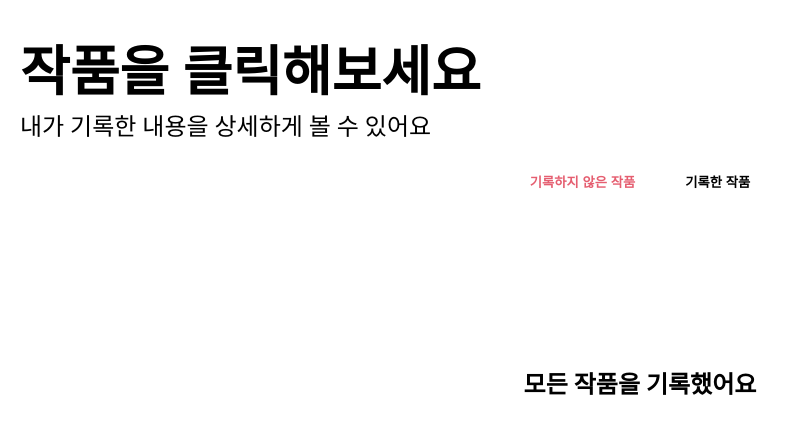
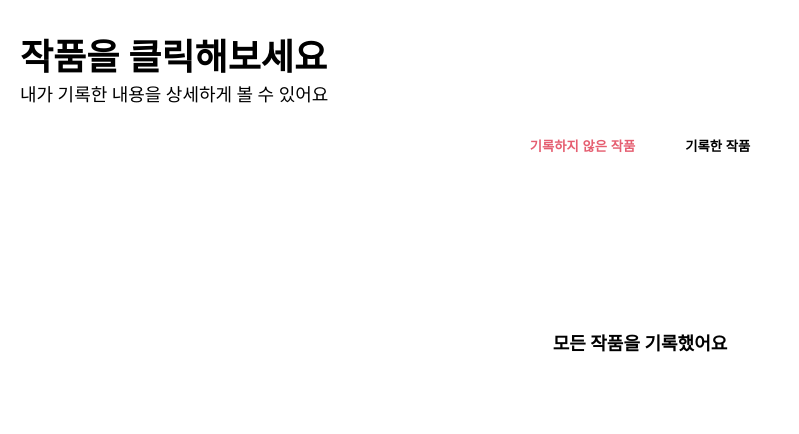
Before and after one commit to lorraine98/ghibli-diary, a plain HTML site: page index.html in a window 1280 px wide. Shown: the part 52-486 px from the top of the page, without its empty margins (0-799 px from the left). Drawn offline with Linux system fonts and the light colour scheme; no server answers.

Commit message:
Refactor

```diff
--- a/api/private-requester.js
+++ b/api/private-requester.js
@@ -7,6 +7,7 @@ const createOptionsWithAccessToken = async (options = {}) => {
 
   if (!accessToken) {
     const { data, ok } = await requester.post("/api/v1/auth/login");
+
     if (!ok) {
       console.error(errorMessage.failToLogin);
       return options;
--- a/api/requester.js
+++ b/api/requester.js
@@ -17,16 +17,14 @@ const request = async (path, options = {}) => {
   try {
     const response = await fetch(uri, options);
 
-    const hasContent =
-      response.headers.has("Content-Length") &&
-      response.headers.get("Content-Length") !== "0";
+    const hasContent = +response.headers.get("Content-Length") > 0;
 
     const isJsonResponse = response.headers
       .get("Content-Type")
       ?.includes("application/json");
 
-    const hasReceivedUnexpectedData = hasContent && !isJsonResponse;
-    if (hasReceivedUnexpectedData) {
+    const isUnexpectedResponse = hasContent && !isJsonResponse;
+    if (isUnexpectedResponse) {
       console.warn("Unexpected data received", await response.text());
     }
 
--- a/common/styles/global.css
+++ b/common/styles/global.css
@@ -9,8 +9,8 @@ body {
 }
 
 :root {
-  --text-large: 54px;
-  --text-medium: 24px;
+  --text-large: 36px;
+  --text-medium: 18px;
 
   --color-black: #000;
   --color-white: #fff;
--- a/detail/detail.css
+++ b/detail/detail.css
@@ -17,7 +17,6 @@
   align-items: flex-start;
   margin: 20px auto;
   padding: 20px;
-  box-shadow: 0 4px 8px rgba(0, 0, 0, 0.1);
   max-width: 800px;
   border-radius: 8px;
 }
--- a/write/write.css
+++ b/write/write.css
@@ -2,7 +2,7 @@
 
 .title {
   text-align: center;
-  margin-top: 20px;
+  margin-bottom: 50px;
   font-size: var(--text-large);
   font-weight: bold;
 }
@@ -14,7 +14,6 @@
   justify-content: center;
   margin: var(--gap-header) auto;
   padding: 20px;
-  box-shadow: 0 4px 8px rgba(0, 0, 0, 0.1);
   max-width: 800px;
   border-radius: 8px;
 }
```
Also changed, not shown: 1 other file.
